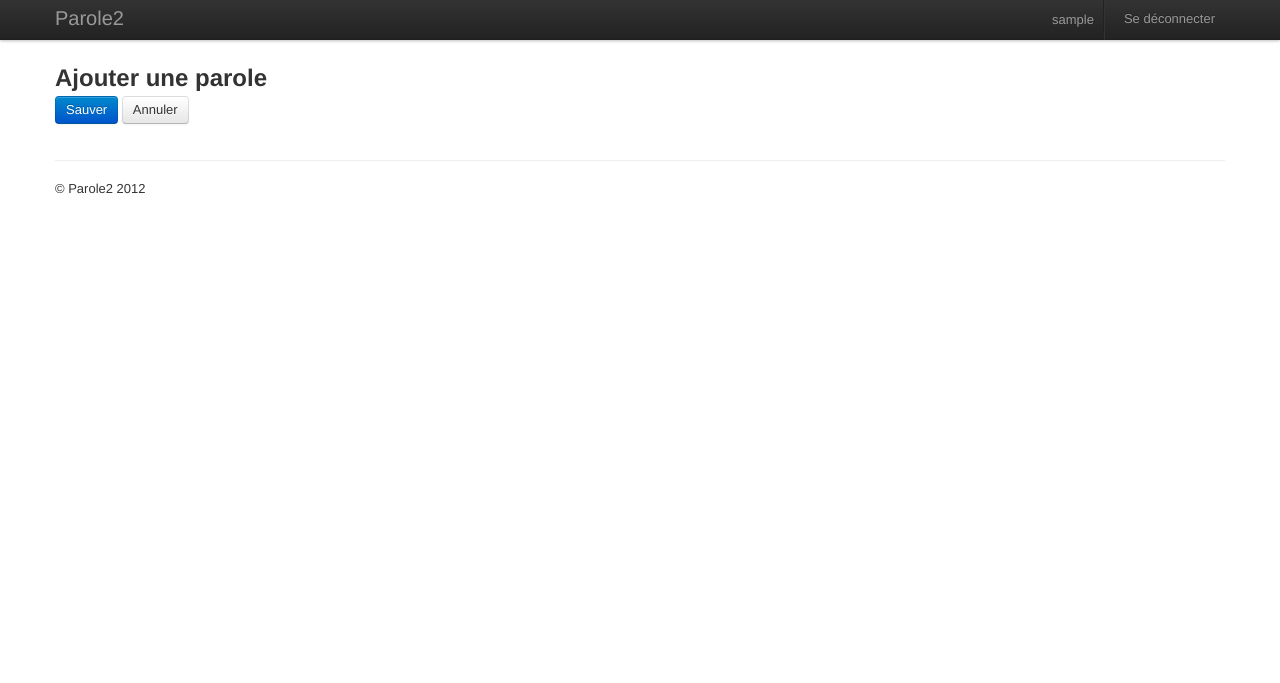
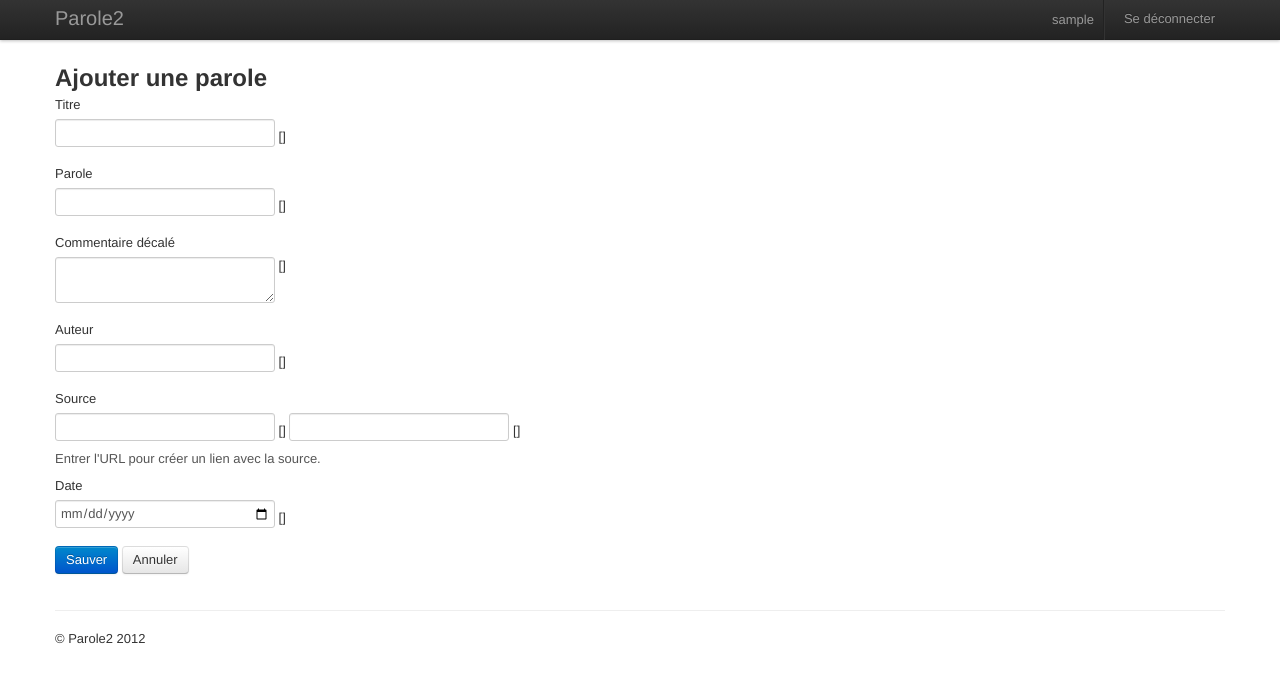
Before and after one commit to veloce/parole2, a Django app: template admin/templates/admin/add.html in a window 1280 px wide. Shown: the top 683 px of the page. Run offline with Django 3.2, Linux system fonts and the light colour scheme; the template is opened without the code that fills it: most values are stand-ins (such as "Sample title", 1, 10 or a date in 2020); form fields are guessed from the names that the template uses; parts of the project's set-up code (start-up, migrations or seed data) failed here and were passed over.

Commit message:
Add possible link to parole; other stuff

```diff
--- a/admin/templates/admin/form.html
+++ b/admin/templates/admin/form.html
@@ -1,14 +1,50 @@
 {% csrf_token %}
 <fieldset>
-    {% for field in form %}
-    <div class="control-group{% if field.errors %} error{% endif %}">
-        {{ field.label_tag }}
+    <div class="control-group{% if form.title.errors %} error{% endif %}">
+        <label for="id_title">Titre</label>
         <div class="controls">
-            {{ field }}
-            {{ field.errors }}
+            {{ form.title }}
+            {{ form.title.errors }}
         </div>
     </div>
-    {% endfor %}
+    <div class="control-group{% if form.parole.errors %} error{% endif %}">
+        {{ form.parole.label_tag }}
+        <div class="controls">
+            {{ form.parole }}
+            {{ form.parole.errors }}
+        </div>
+    </div>
+    <div class="control-group{% if form.comment.errors %} error{% endif %}">
+        <label for="id_comment">Commentaire décalé</label>
+        <div class="controls">
+            {{ form.comment }}
+            {{ form.comment.errors }}
+        </div>
+    </div>
+    <div class="control-group{% if form.author.errors %} error{% endif %}">
+        <label for="id_author">Auteur</label>
+        <div class="controls">
+            {{ form.author }}
+            {{ form.author.errors }}
+        </div>
+    </div>
+    <div class="control-group{% if form.source_text.errors or form.source_url.errors %} error{% endif %}">
+        <label>Source</label>
+        <div class="controls">
+            {{ form.source_text }}
+            {{ form.source_text.errors }}
+            {{ form.source_url }}
+            {{ form.source_url.errors }}
+            <p class="help-block">Entrer l'URL pour créer un lien avec la source.</p>
+        </div>
+    </div>
+    <div class="control-group{% if form.date.errors %} error{% endif %}">
+        {{ form.date.label_tag }}
+        <div class="controls">
+            {{ form.date }}
+            {{ form.date.errors }}
+        </div>
+    </div>
     <button type="submit" class="btn btn-primary">Sauver</button>
     <a href="{% url admin.views.index %}" class="btn">Annuler</a>
 </fieldset>
--- a/admin/templates/admin/layout.html
+++ b/admin/templates/admin/layout.html
@@ -28,7 +28,7 @@
         <div class="navbar navbar-fixed-top">
             <div class="navbar-inner">
                 <div class="container">
-                    <a class="brand" href="#">
+                    <a class="brand" href="{% url admin.views.index %}">
                         Parole2
                     </a>
                     <ul class="nav pull-right">
--- a/paroles/models.py
+++ b/paroles/models.py
@@ -48,7 +48,8 @@
     parole = models.TextField()
     comment = models.TextField(blank=True)
     author = models.CharField(max_length=255)
-    source = models.CharField(max_length=255)
+    source_text = models.CharField(max_length=255)
+    source_url = models.URLField(blank=True)
     date = models.DateField(unique=True)
     author_slug = models.SlugField()
     title_slug = models.SlugField()
@@ -75,6 +76,7 @@
             'parole': Textarea(attrs={'class': 'span4', 'rows': 5}),
             'comment': Textarea(attrs={'class': 'span4', 'rows': 5}),
             'author': TextInput(attrs={'class': 'span4'}),
-            'source': TextInput(attrs={'class': 'span4'}),
+            'source_text': TextInput(attrs={'class': 'span2', 'placeholder': 'Titre'}),
+            'source_url': TextInput(attrs={'class': 'span2', 'placeholder': 'Url'}),
             'date': DateInput(attrs={'class': 'span4'}),
         }
```
Also changed, not shown: admin/templates/admin/index.html (+7 -1 lines), paroles/fixtures/initial_data.json (+1 -1 lines), paroles/templates/paroles/_parole.html (+7 -1 lines).
